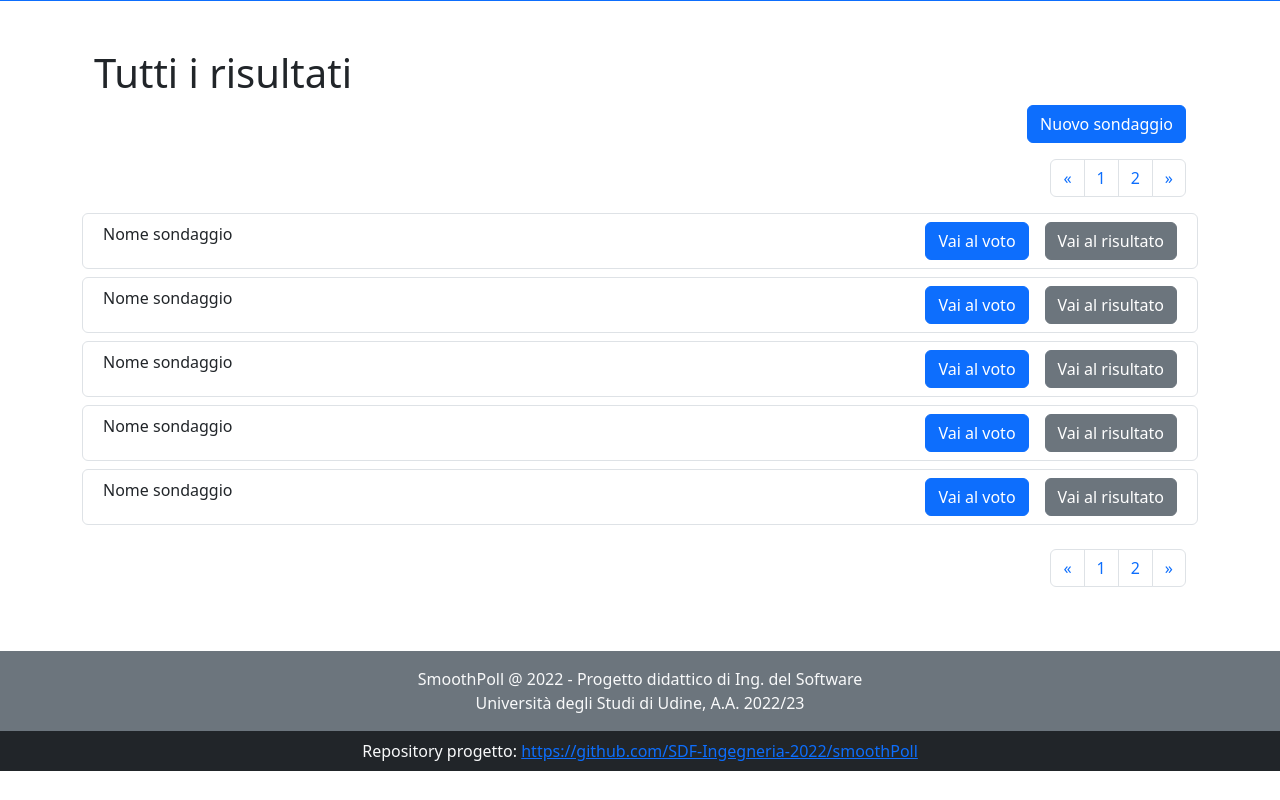
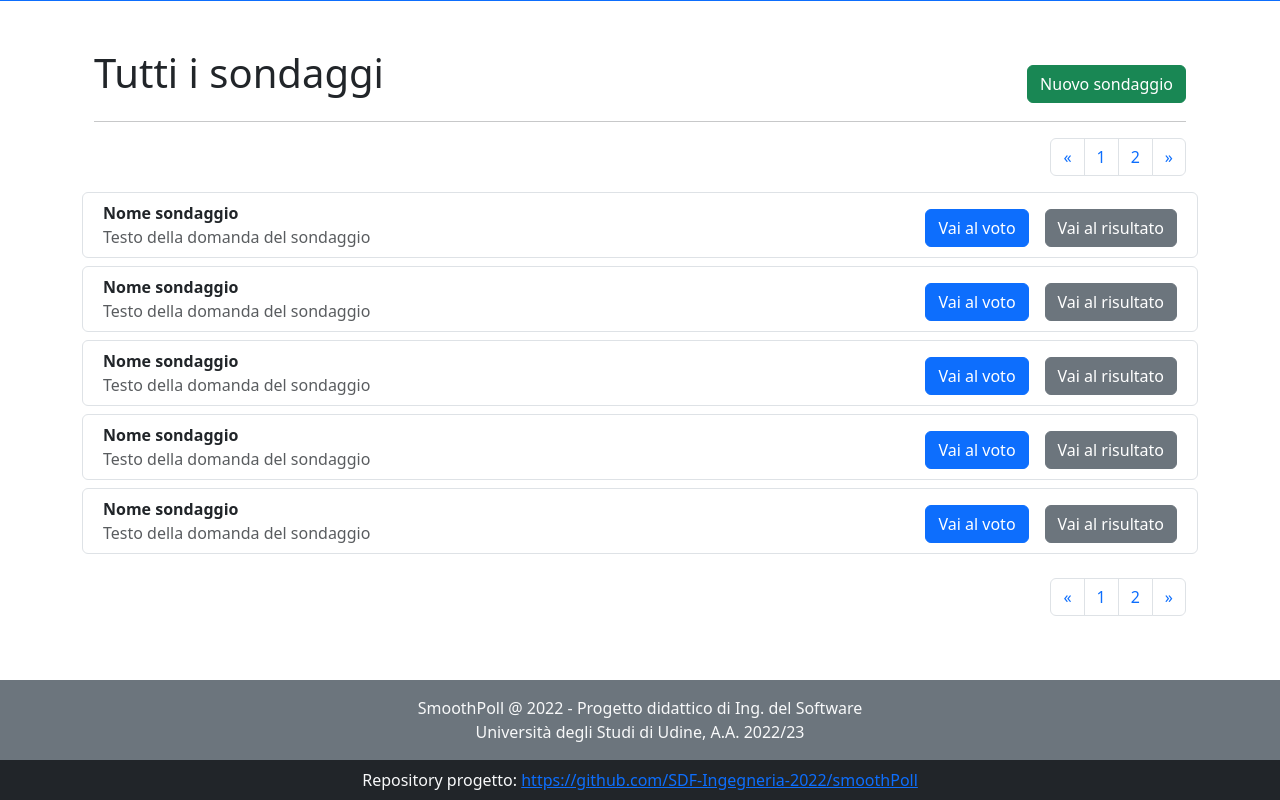
Before and after one commit to SDF-Ingegneria-2022/smoothPoll, a Django app: page /polls/ in a window 1280 px wide. Shown: the part 308-1108 px from the top of the page. Before the commit the page ends 1079 px from the top, so only its background shows below. Run offline with Django 4.2, Linux system fonts and the light colour scheme; parts of the project's set-up code (start-up, migrations or seed data) failed here and were passed over; some libraries are stand-ins or nearby versions.

Commit message:
feature: improvement all pages html

```diff
--- a/polls/templates/polls/all_polls.html
+++ b/polls/templates/polls/all_polls.html
@@ -8,19 +8,20 @@
     <div class="row">
         {# Title #}
         <div class="col-8">
-            <h1> Tutti i risultati</h1>
+            <h1> Tutti i sondaggi</h1>
+        </div>
+        {# New poll botton #}
+        <div class="col-4">
+            <button type="button" class="btn btn-success float-end w-45 mt-3 ">Nuovo sondaggio</button>
         </div>
     </div>
-    {# New poll botton #}
-    <div class="row justify-content-end">
-        <div class="col-4">
-            <button type="button" class="btn btn-primary float-end w-45">Nuovo sondaggio</button>
-        </div>
-    </div>
+    <hr class="mb-0"/>
+    <div class="row justify-content-end ">
+        {# New poll botton #}
 
-    {# Page navigation bar #}
-    <div class="row justify-content-end ">
-        <div class="col-4">
+
+        {# Page navigation bar #}
+        <div class="col-2">
             <nav aria-label="Page navigation example">
                 <ul class="pagination float-end mt-3">
                     <li class="page-item">
@@ -28,7 +29,7 @@
                         <span aria-hidden="true">&laquo;</span>
                     </a>
                     </li>
-                    <li class="page-item"><a class="page-link" href="#">1</a></li>
+                    <li class="page-item"><a class="page-link " href="#">1</a></li>
                     <li class="page-item"><a class="page-link" href="#">2</a></li>
                     <li class="page-item">
                     <a class="page-link" href="#" aria-label="Next">
@@ -45,11 +46,15 @@
         {% for o in some_list %}
             <div class="d-grid">
             <div class="row p-2 rounded border mb-2">
-                <div class="col-8">Nome sondaggio</div>
-                <div class="col-4">
+                <div class="col-6">
+                <p  class="fw-bold m-0"> Nome sondaggio </p>
+                <p class="text-muted m-0" > Testo della domanda del sondaggio</p>
+
+                </div>
+                <div class="col-6">
                 <div class="d-grid gap-2 d-md-flex justify-content-md-end">
-                <button class="btn btn-primary me-md-2" type="button">Vai al voto</button>
-                <button class="btn btn-secondary" type="button">Vai al risultato</button>
+                    <button class="btn btn-primary me-md-2 mt-2" type="button">Vai al voto</button>
+                    <button class="btn btn-secondary mt-2" type="button">Vai al risultato</button>
                 </div>
                 </div>
             </div>
```
